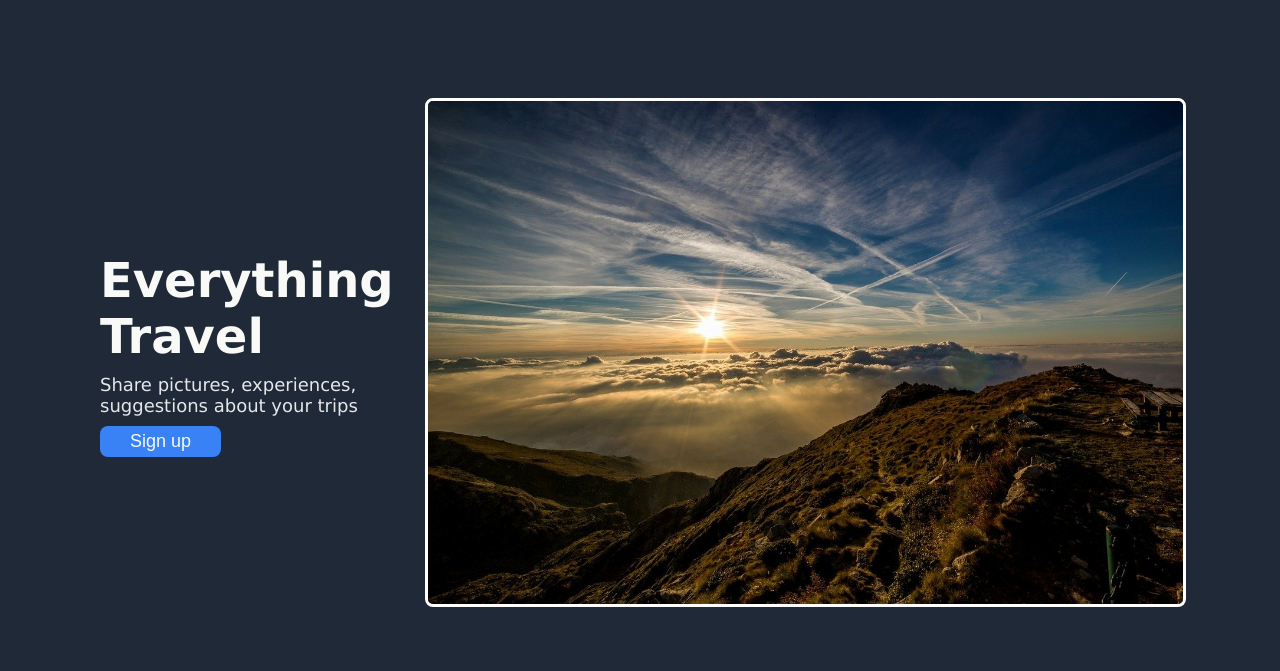
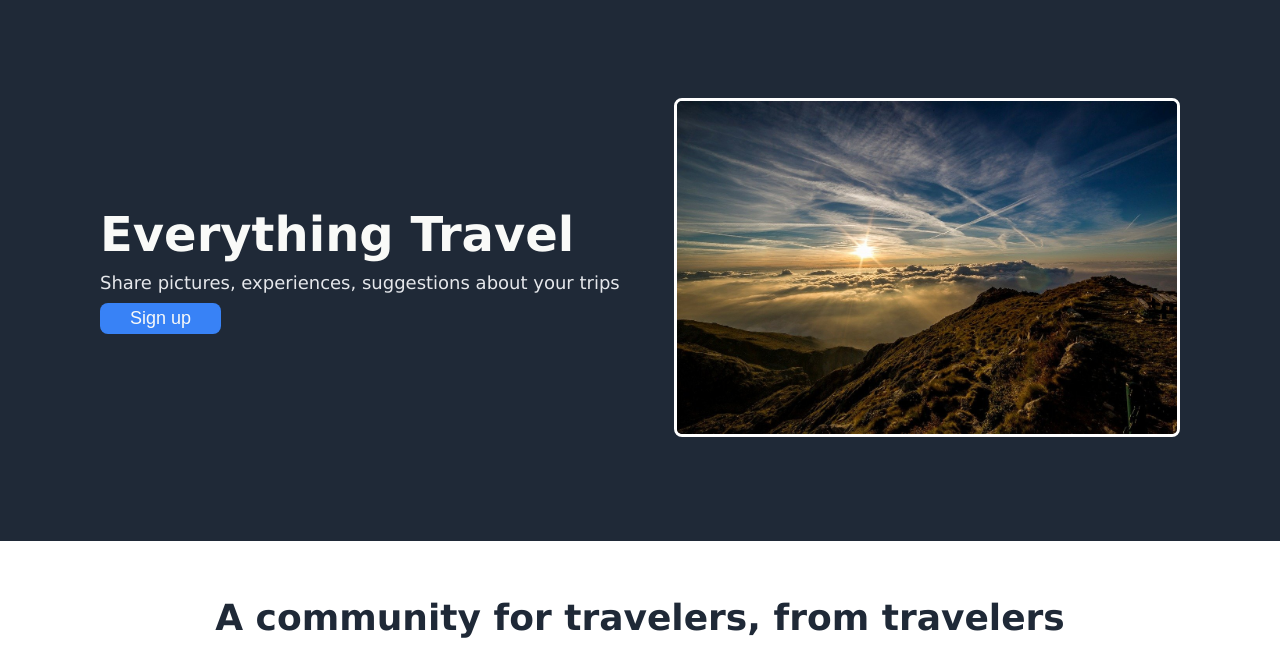
Before and after one commit to CoccoRandela/landing-page, a plain HTML site: page index.html in a window 1280 px wide. Shown: the part 92-763 px from the top of the page. Drawn offline with Linux system fonts and the light colour scheme.

Commit message:
Add wrapping to hero and cta

```diff
--- a/style.css
+++ b/style.css
@@ -47,6 +47,7 @@ a, .secondary-text {
 .hero {
     padding: 100px;
     display: flex;
+    flex-wrap: wrap;
     align-items: center;
     justify-content: space-between;
     gap: 20px;
@@ -76,6 +77,7 @@ button {
 
 .hero-img {
     width: 100%;
+    max-width: 500px;
     min-width: 100px;
     height: auto;
     border: 3px solid white;
@@ -136,6 +138,7 @@ button {
     border-radius: 8px;
     padding: 20px 50px;
     display: flex;
+    flex-wrap: wrap;
     align-items: center;
     justify-content: space-between;
     color: #F9FAF8;
```
